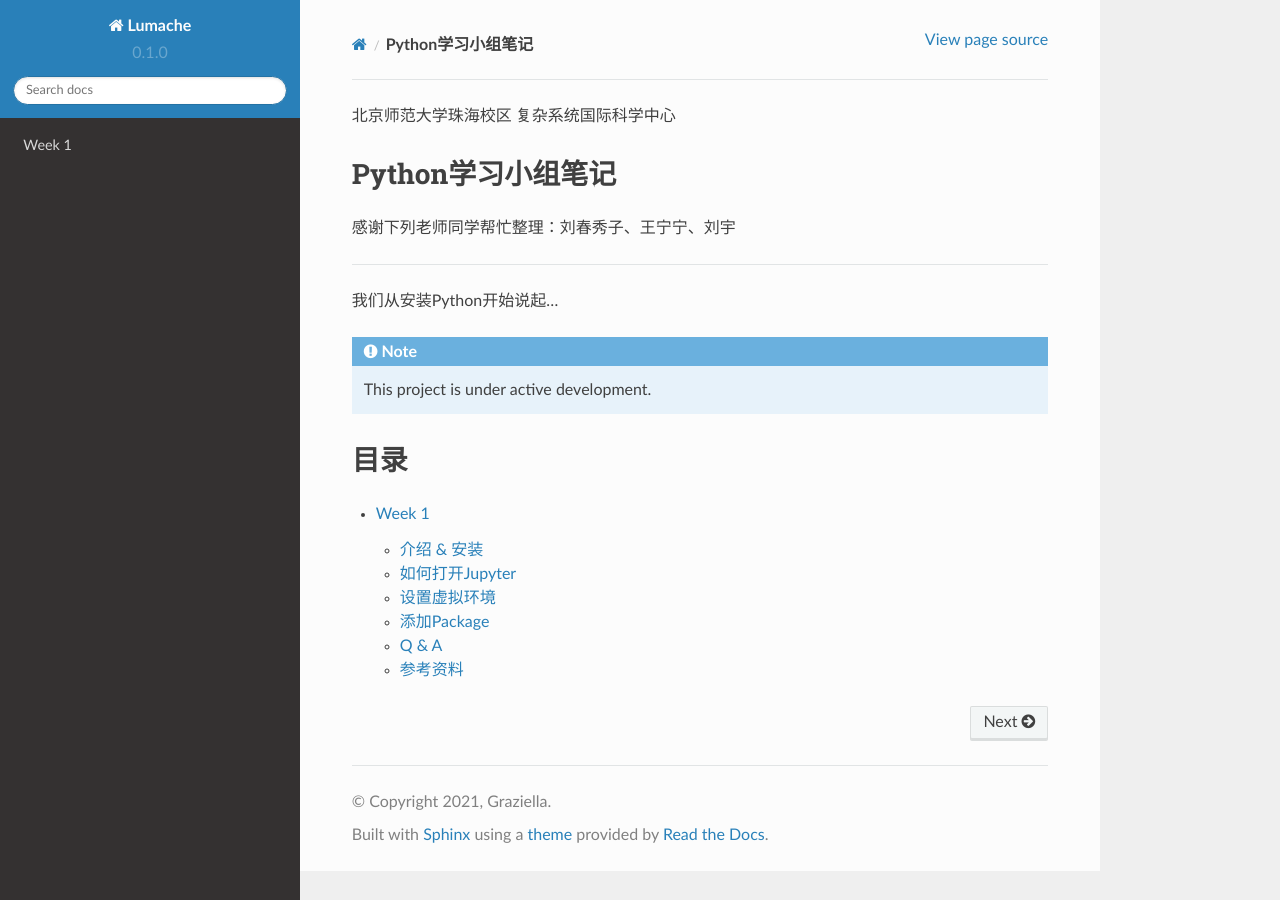
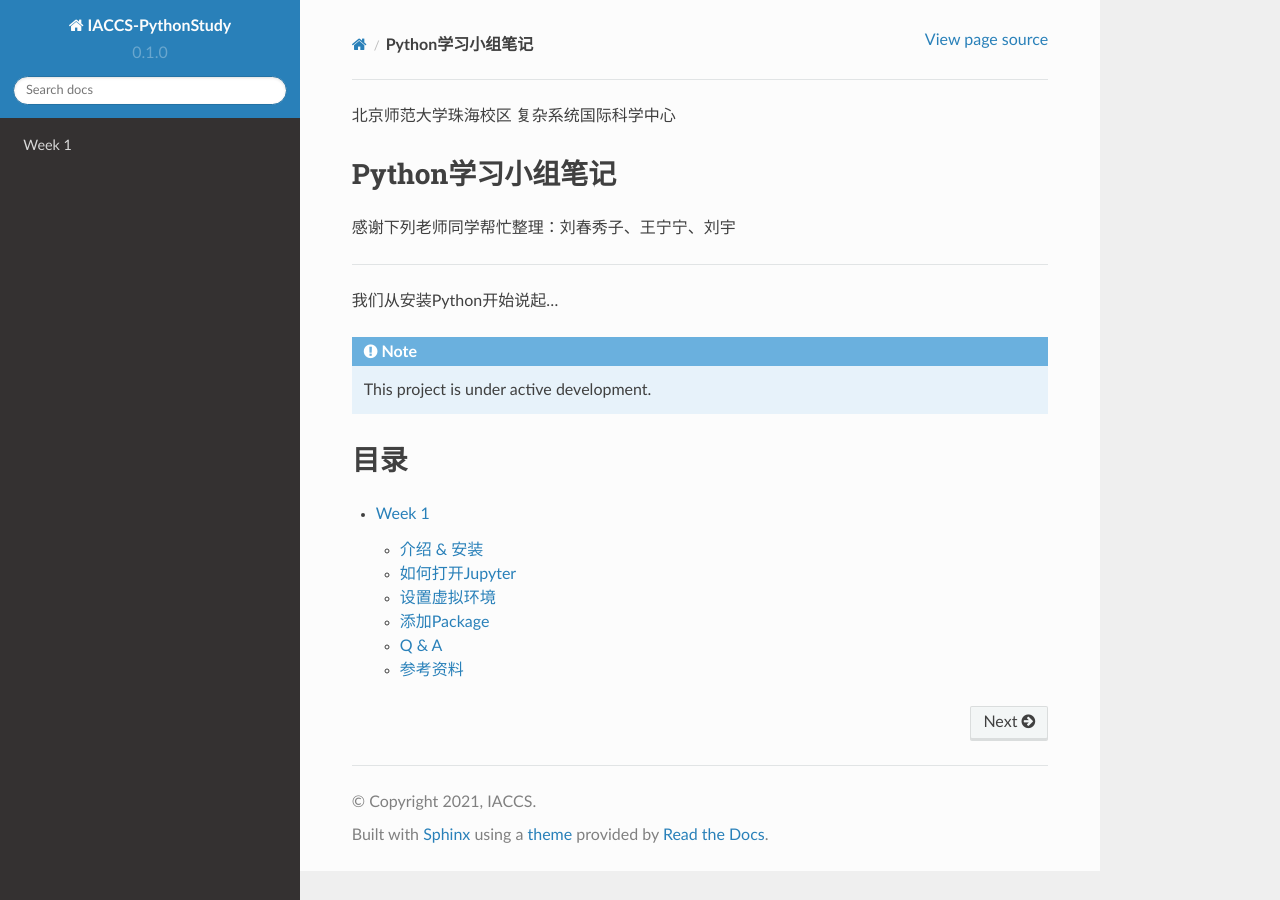
Before and after one commit to sandaowu/IACCS-Python-Study, a Sphinx documentation site: the page built from docs/source/index.rst, in a window 1280 px wide. Built offline with Sphinx 7.4.7 and the Read the Docs theme 2.0.0, drawn with Linux system fonts in a browser that asks for light colours.

Commit message:
Update conf.py

```diff
--- a/docs/source/conf.py
+++ b/docs/source/conf.py
@@ -2,9 +2,9 @@
 
 # -- Project information
 
-project = 'Lumache'
-copyright = '2021, Graziella'
-author = 'Graziella'
+project = 'IACCS-PythonStudy'
+copyright = '2021, IACCS'
+author = 'IACCS'
 
 release = '0.1'
 version = '0.1.0'
```
